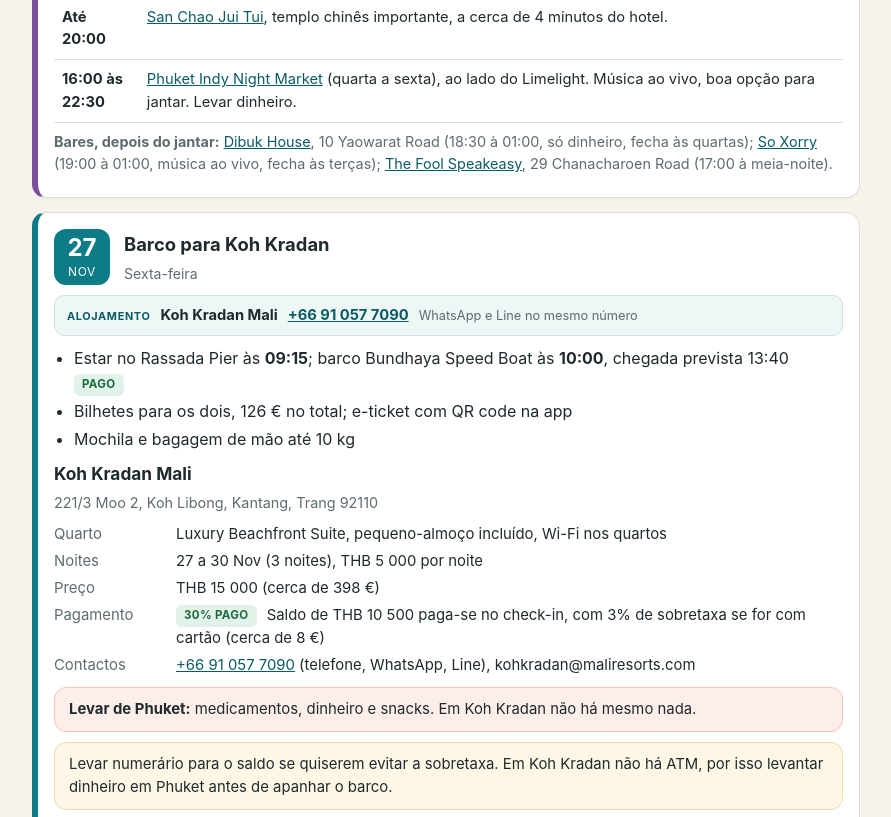
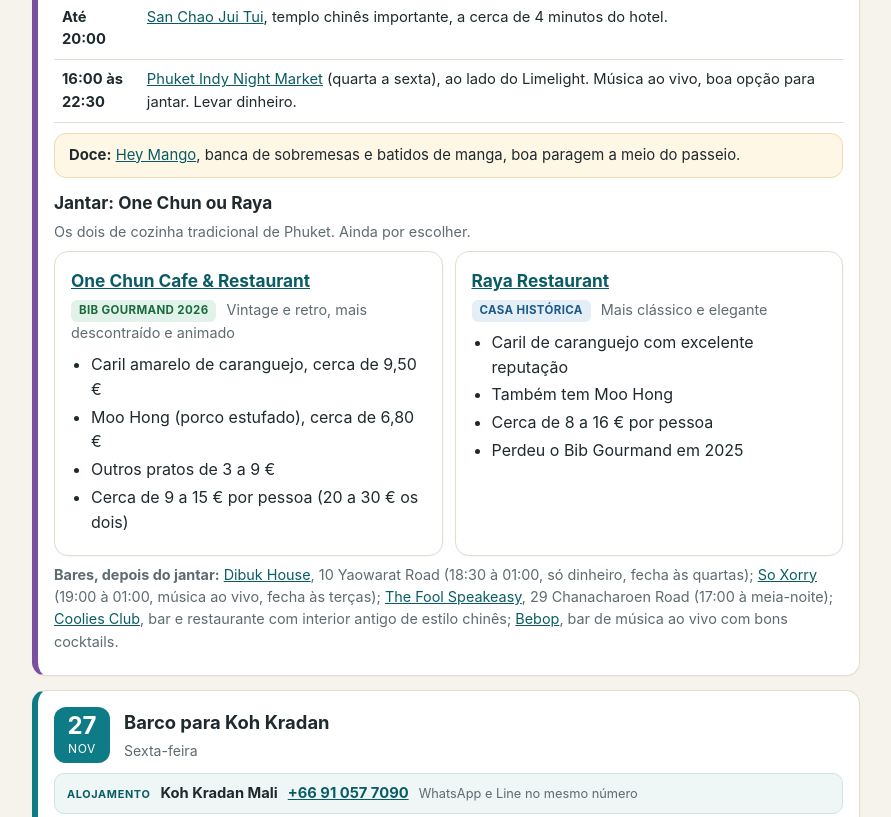
Before and after one commit to lpeixoto-oss/guia-tailandia, a plain HTML site: page index.html in a window 1280 px wide. Shown: the part 2262-3079 px from the top of the page, without its empty margins (194-1085 px from the left). Drawn offline with Linux system fonts and the light colour scheme.

Commit message:
index.html

```diff
--- a/index.html
+++ b/index.html
@@ -164,7 +164,32 @@ section{scroll-margin-top:118px}
       <tr><td><b>Até 20:00</b></td><td><a href="https://www.google.com/maps/search/?api=1&amp;query=San+Chao+Jui+Tui+Phuket" target="_blank" rel="noopener">San Chao Jui Tui</a>, templo chinês importante, a cerca de 4 minutos do hotel.</td></tr>
       <tr><td><b>16:00 às 22:30</b></td><td><a href="https://www.google.com/maps/search/?api=1&amp;query=Phuket+Indy+Night+Market" target="_blank" rel="noopener">Phuket Indy Night Market</a> (quarta a sexta), ao lado do Limelight. Música ao vivo, boa opção para jantar. Levar dinheiro.</td></tr>
     </table>
-    <p class="sub" style="margin-top:8px"><b>Bares, depois do jantar:</b> <a href="https://www.google.com/maps/search/?api=1&amp;query=Dibuk+House+Phuket" target="_blank" rel="noopener">Dibuk House</a>, 10 Yaowarat Road (18:30 à 01:00, só dinheiro, fecha às quartas); <a href="https://www.google.com/maps/search/?api=1&amp;query=So+Xorry+Phuket" target="_blank" rel="noopener">So Xorry</a> (19:00 à 01:00, música ao vivo, fecha às terças); <a href="https://www.google.com/maps/search/?api=1&amp;query=The+Fool+Speakeasy+Phuket" target="_blank" rel="noopener">The Fool Speakeasy</a>, 29 Chanacharoen Road (17:00 à meia-noite).</p>
+    <div class="tip"><b>Doce:</b> <a href="https://www.google.com/maps/search/?api=1&amp;query=Hey+Mango+Phuket+Old+Town" target="_blank" rel="noopener">Hey Mango</a>, banca de sobremesas e batidos de manga, boa paragem a meio do passeio.</div>
+    <h3 style="margin-top:12px">Jantar: One Chun ou Raya</h3>
+    <p class="sub">Os dois de cozinha tradicional de Phuket. Ainda por escolher.</p>
+    <div class="grid2">
+      <div class="card" style="margin:0">
+        <h3><a href="https://www.google.com/maps/search/?api=1&amp;query=One+Chun+Cafe+Restaurant+Phuket" target="_blank" rel="noopener">One Chun Cafe &amp; Restaurant</a></h3>
+        <p class="sub"><span class="tag paid">Bib Gourmand 2026</span> Vintage e retro, mais descontraído e animado</p>
+        <ul>
+          <li>Caril amarelo de caranguejo, cerca de 9,50 €</li>
+          <li>Moo Hong (porco estufado), cerca de 6,80 €</li>
+          <li>Outros pratos de 3 a 9 €</li>
+          <li>Cerca de 9 a 15 € por pessoa (20 a 30 € os dois)</li>
+        </ul>
+      </div>
+      <div class="card" style="margin:0">
+        <h3><a href="https://www.google.com/maps/search/?api=1&amp;query=Raya+Restaurant+Phuket" target="_blank" rel="noopener">Raya Restaurant</a></h3>
+        <p class="sub"><span class="tag info">Casa histórica</span> Mais clássico e elegante</p>
+        <ul>
+          <li>Caril de caranguejo com excelente reputação</li>
+          <li>Também tem Moo Hong</li>
+          <li>Cerca de 8 a 16 € por pessoa</li>
+          <li>Perdeu o Bib Gourmand em 2025</li>
+        </ul>
+      </div>
+    </div>
+    <p class="sub" style="margin-top:8px"><b>Bares, depois do jantar:</b> <a href="https://www.google.com/maps/search/?api=1&amp;query=Dibuk+House+Phuket" target="_blank" rel="noopener">Dibuk House</a>, 10 Yaowarat Road (18:30 à 01:00, só dinheiro, fecha às quartas); <a href="https://www.google.com/maps/search/?api=1&amp;query=So+Xorry+Phuket" target="_blank" rel="noopener">So Xorry</a> (19:00 à 01:00, música ao vivo, fecha às terças); <a href="https://www.google.com/maps/search/?api=1&amp;query=The+Fool+Speakeasy+Phuket" target="_blank" rel="noopener">The Fool Speakeasy</a>, 29 Chanacharoen Road (17:00 à meia-noite); <a href="https://www.google.com/maps/search/?api=1&amp;query=Coolies+Club+Phuket" target="_blank" rel="noopener">Coolies Club</a>, bar e restaurante com interior antigo de estilo chinês; <a href="https://www.google.com/maps/search/?api=1&amp;query=Bebop+Live+Music+Bar+Phuket" target="_blank" rel="noopener">Bebop</a>, bar de música ao vivo com bons cocktails.</p>
   </div>
 
   <div class="card day" style="--c:var(--kradan)" id="d27">
@@ -224,21 +249,21 @@ section{scroll-margin-top:118px}
     <div class="dayhead"><div class="date"><b>1</b><span>Dez</span></div><div><h3>Koh Lipe</h3><p>Terça-feira</p></div></div>
     <div class="hotel"><span class="hl">Alojamento</span><b>Castaway Resort, Koh Lipe</b> <a class="call" href="tel:+66831387472">+66 83 138 7472</a></div>
     <div class="tip"><b>Praias em Koh Lipe:</b> ficam alojados na <b>Sunrise Beach</b>. Ir à <b>North Point Beach</b>, com a sugestão de que não se paga. Ao final da tarde, cocktails na <b>Sunset Beach</b>. À noite, <b>Pattaya Beach</b>, onde há espetáculos de fogo.</div>
-    <div class="tip"><b>Kayak:</b> alugar um kayak na praia do alojamento e ir a <b>Koh Kra</b>, uma ilha pequena mesmo em frente.<br><b>Jantar e copos:</b> jantar no <b>On the Rocks</b> e beber um copo no <b>Season Sunset Bar</b>.</div>
+    <div class="tip"><b>Kayak a partir do Castaway:</b> alugar na praia do alojamento. <b>Koh Kra</b>: ilhéu pequeno mesmo em frente, a algumas centenas de metros, o clássico para quem aluga kayak. <b>Koh Usen</b>: outro ilhéu perto, junto à zona sul de Sunrise Beach, com recifes nas proximidades. <b>Baía junto ao Ten Moons</b>: explorar a costa sul de Sunrise Beach, com zonas bonitas para nadar.<br><b>Jantar e copos:</b> jantar no <b>On the Rocks</b> e beber um copo no <b>Season Sunset Bar</b>.</div>
     <ul><li>Symbolic Cafe: beach club, basta consumir qualquer coisa para terem cadeiras e guarda-sol (307/13 Koh Lipe). <a href="https://maps.app.goo.gl/v1mgTtCRExNfHAqUA?g_st=iw" target="_blank" rel="noopener">Abrir no Google Maps</a></li></ul>
   </div>
   <div class="card day" style="--c:var(--lipe)" id="d2">
     <div class="dayhead"><div class="date"><b>2</b><span>Dez</span></div><div><h3>Koh Lipe</h3><p>Quarta-feira</p></div></div>
     <div class="hotel"><span class="hl">Alojamento</span><b>Castaway Resort, Koh Lipe</b> <a class="call" href="tel:+66831387472">+66 83 138 7472</a></div>
     <div class="tip"><b>Praias em Koh Lipe:</b> ficam alojados na <b>Sunrise Beach</b>. Ir à <b>North Point Beach</b>, com a sugestão de que não se paga. Ao final da tarde, cocktails na <b>Sunset Beach</b>. À noite, <b>Pattaya Beach</b>, onde há espetáculos de fogo.</div>
-    <div class="tip"><b>Kayak:</b> alugar um kayak na praia do alojamento e ir a <b>Koh Kra</b>, uma ilha pequena mesmo em frente.<br><b>Jantar e copos:</b> jantar no <b>On the Rocks</b> e beber um copo no <b>Season Sunset Bar</b>.</div>
+    <div class="tip"><b>Kayak a partir do Castaway:</b> alugar na praia do alojamento. <b>Koh Kra</b>: ilhéu pequeno mesmo em frente, a algumas centenas de metros, o clássico para quem aluga kayak. <b>Koh Usen</b>: outro ilhéu perto, junto à zona sul de Sunrise Beach, com recifes nas proximidades. <b>Baía junto ao Ten Moons</b>: explorar a costa sul de Sunrise Beach, com zonas bonitas para nadar.<br><b>Jantar e copos:</b> jantar no <b>On the Rocks</b> e beber um copo no <b>Season Sunset Bar</b>.</div>
     <p class="sub">Dia livre.</p>
   </div>
   <div class="card day" style="--c:var(--lipe)" id="d3">
     <div class="dayhead"><div class="date"><b>3</b><span>Dez</span></div><div><h3>Koh Lipe</h3><p>Quinta-feira</p></div></div>
     <div class="hotel"><span class="hl">Alojamento</span><b>Castaway Resort, Koh Lipe</b> <a class="call" href="tel:+66831387472">+66 83 138 7472</a></div>
     <div class="tip"><b>Praias em Koh Lipe:</b> ficam alojados na <b>Sunrise Beach</b>. Ir à <b>North Point Beach</b>, com a sugestão de que não se paga. Ao final da tarde, cocktails na <b>Sunset Beach</b>. À noite, <b>Pattaya Beach</b>, onde há espetáculos de fogo.</div>
-    <div class="tip"><b>Kayak:</b> alugar um kayak na praia do alojamento e ir a <b>Koh Kra</b>, uma ilha pequena mesmo em frente.<br><b>Jantar e copos:</b> jantar no <b>On the Rocks</b> e beber um copo no <b>Season Sunset Bar</b>.</div>
+    <div class="tip"><b>Kayak a partir do Castaway:</b> alugar na praia do alojamento. <b>Koh Kra</b>: ilhéu pequeno mesmo em frente, a algumas centenas de metros, o clássico para quem aluga kayak. <b>Koh Usen</b>: outro ilhéu perto, junto à zona sul de Sunrise Beach, com recifes nas proximidades. <b>Baía junto ao Ten Moons</b>: explorar a costa sul de Sunrise Beach, com zonas bonitas para nadar.<br><b>Jantar e copos:</b> jantar no <b>On the Rocks</b> e beber um copo no <b>Season Sunset Bar</b>.</div>
     <p class="sub">Dia livre. Último dia de cancelamento grátis do Luna.</p>
   </div>
 
@@ -370,12 +395,15 @@ section{scroll-margin-top:118px}
       <li><b>San Chao Jui Tui:</b> templo chinês tradicional, um dos mais importantes da ilha, central nos festivais locais</li>
       <li><b>Phuket Thai Hua Museum:</b> Krabi Road 28, fecha às 17:00</li>
       <li><b>Torry's Ice Cream:</b> gelataria num casarão histórico, ideal para um doce e fotografias</li>
+      <li><b>Hey Mango:</b> banca de sobremesas e batidos de manga</li>
     </ul>
   </div>
   <div class="card">
     <h3>Comer</h3>
     <p class="sub">Sítios assinalados no mapa de Phuket Town que guardámos para o guia.</p>
     <ul>
+      <li><b>One Chun Cafe &amp; Restaurant:</b> cozinha tradicional de Phuket, Bib Gourmand 2026, 9 a 15 € por pessoa (ver 26 Nov)</li>
+      <li><b>Raya Restaurant:</b> cozinha tradicional numa casa histórica, 8 a 16 € por pessoa (ver 26 Nov)</li>
       <li>Ko Benz Pork Soup</li>
       <li>Khun Jeed Restaurant (Everything Yellow)</li>
       <li>Yoi Pochana Restaurant</li>
@@ -392,6 +420,8 @@ section{scroll-margin-top:118px}
       <li><b>Dibuk House:</b> cocktails de autor numa casa histórica, ambiente intimista. 10 Yaowarat Road, só aceita dinheiro, fecha às quartas.</li>
       <li><b>The Fool Speakeasy:</b> bar escondido inspirado no Tarot, cocktails personalizados. 29 Chanacharoen Road.</li>
       <li><b>So Xorry:</b> pequeno bar numa casa antiga, com música ao vivo todas as noites</li>
+      <li><b>Coolies Club:</b> bar e restaurante com interior antigo de estilo chinês</li>
+      <li><b>Bebop:</b> bar de música ao vivo com bons cocktails</li>
       <li>Também assinalados no mapa: Debucka, Tantitiam Bar, Sewana Bar, Rasta Cafe/Bar, Rockin Angels Bar, Baan Boran Textiles Bar</li>
     </ul>
   </div>
@@ -488,7 +518,7 @@ section{scroll-margin-top:118px}
 </main>
 
 <footer>
-  <div class="wrap">Guia atualizado a 15 de novembro de 2026. Boa viagem!</div>
+  <div class="wrap">Guia atualizado a 17 de novembro de 2026. Boa viagem!</div>
 </footer>
 
 </body>
```
